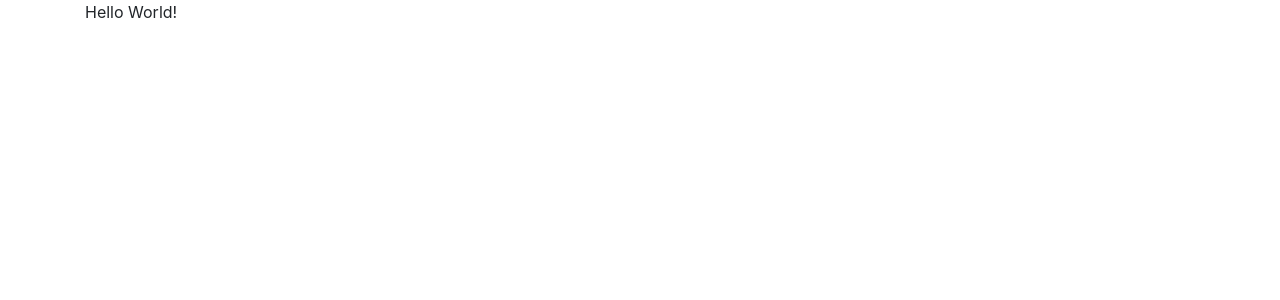
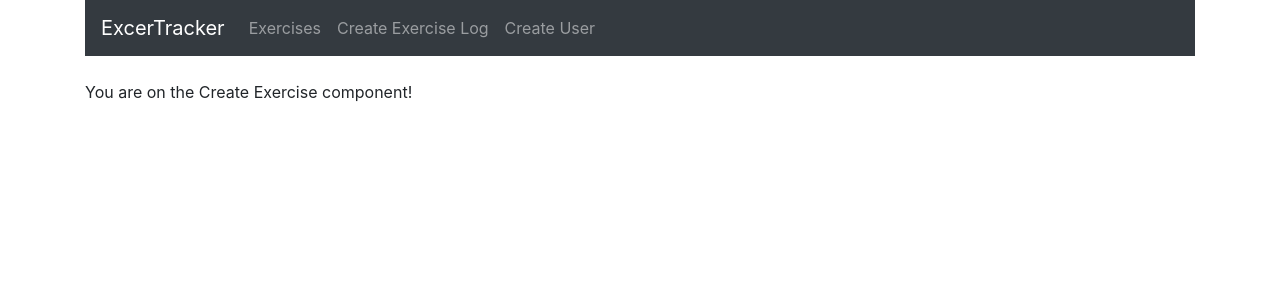
Before and after one commit to patrickly/mern-exercise-tracker, a React (Create React App) app: page /create in a window 1280 px wide. Shown: the top 300 px of the page. Built offline with nearby package versions, Linux system fonts and the light colour scheme.

Commit message:
Set up Router along with Component stubs
- 1:01:15

```diff
--- a/src/App.js
+++ b/src/App.js
@@ -1,11 +1,25 @@
 import React from 'react';
-import "bootstrap/dist/css/bootstrap.min.css"
+import { BrowserRouter as Router, Route } from 'react-router-dom';
+import "bootstrap/dist/css/bootstrap.min.css";
+
+import Navbar from "./components/navbar.component"
+import ExercisesList from "./components/exercises-list.component";
+import EditExercise from "./components/edit-exercise.component";
+import CreateExercise from "./components/create-exercise.component";
+import CreateUser from "./components/create-user.component";
 
 function App() {
   return (
-    <div className="container">
-      Hello World!
-    </div>
+    <Router>
+      <div className="container">
+        <Navbar />
+        <br/>
+        <Route path="/" exact component={ExercisesList} />
+        <Route path="/edit/:id" component={EditExercise} />
+        <Route path="/create" component={CreateExercise} />
+        <Route path="/user" component={CreateUser} />
+      </div>
+    </Router>
   );
 }
 
--- /dev/null
+++ b/src/components/create-exercise.component.js
@@ -0,0 +1,11 @@
+import React, { Component } from 'react';
+
+export default class CreateExercise extends Component {
+  render() {
+    return (
+      <div>
+        <p>You are on the Create Exercise component!</p>
+      </div>
+    )
+  }
+}
--- /dev/null
+++ b/src/components/create-user.component.js
@@ -0,0 +1,11 @@
+import React, { Component } from 'react';
+
+export default class CreateUser extends Component {
+  render() {
+    return (
+      <div>
+        <p>You are on the Create User component!</p>
+      </div>
+    )
+  }
+}
--- /dev/null
+++ b/src/components/edit-exercise.component.js
@@ -0,0 +1,11 @@
+import React, { Component } from 'react';
+
+export default class EditExercise extends Component {
+  render() {
+    return (
+      <div>
+        <p>You are on the Edit Exercise component!</p>
+      </div>
+    )
+  }
+}
--- /dev/null
+++ b/src/components/exercises-list.component.js
@@ -0,0 +1,11 @@
+import React, { Component } from 'react';
+
+export default class ExercisesList extends Component {
+  render() {
+    return (
+      <div>
+        <p>You are on the Exercises List component!</p>
+      </div>
+    )
+  }
+}
--- /dev/null
+++ b/src/components/navbar.component.js
@@ -0,0 +1,26 @@
+import React, { Component } from 'react';
+import { Link } from 'react-router-dom';
+
+export default class Navbar extends Component {
+
+  render() {
+    return (
+      <nav className="navbar navbar-dark bg-dark navbar-expand-lg">
+        <Link to="/" className="navbar-brand">ExcerTracker</Link>
+        <div className="collpase navbar-collapse">
+        <ul className="navbar-nav mr-auto">
+          <li className="navbar-item">
+          <Link to="/" className="nav-link">Exercises</Link>
+          </li>
+          <li className="navbar-item">
+          <Link to="/create" className="nav-link">Create Exercise Log</Link>
+          </li>
+          <li className="navbar-item">
+          <Link to="/user" className="nav-link">Create User</Link>
+          </li>
+        </ul>
+        </div>
+      </nav>
+    );
+  }
+}
```
